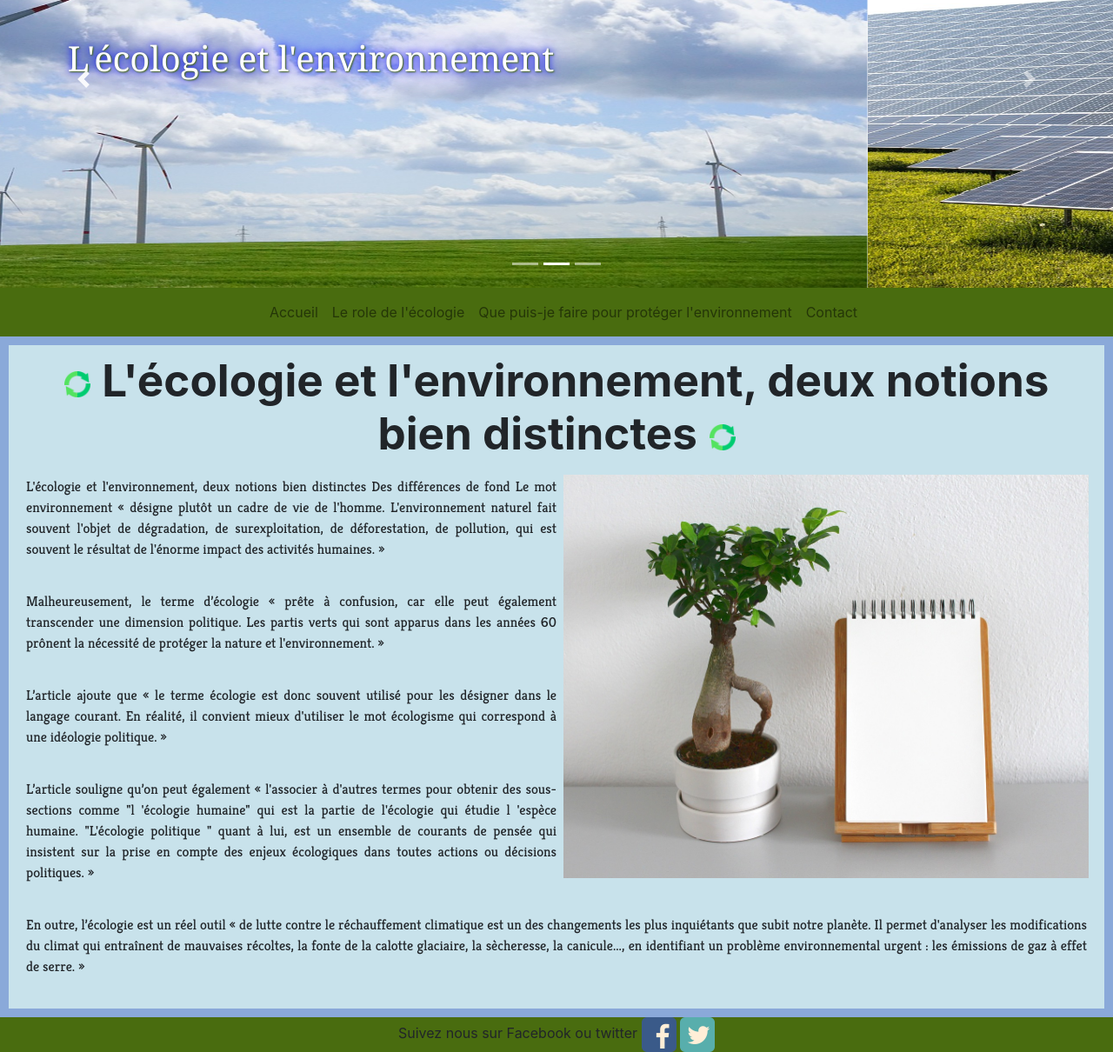
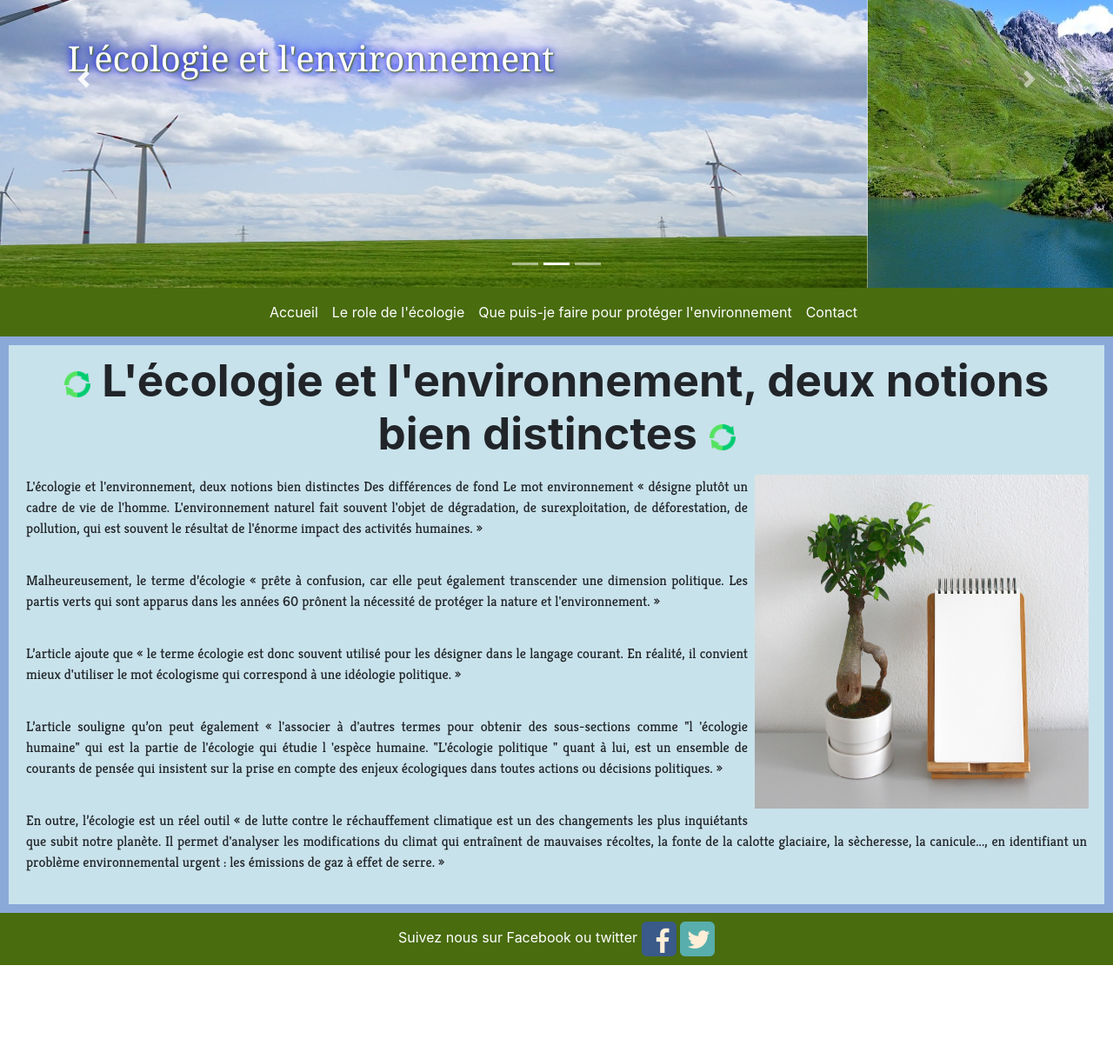
Before and after one commit to florian1426/projet1-masterbootstrap, a plain HTML site: page index.html in a window 1280 px wide. Shown: the part 149-1359 px from the top of the page at 87% size. After the commit the page ends 1259 px from the top, so only its background shows below. Drawn offline with nearby package versions, Linux system fonts and the light colour scheme.

Commit message:
changement couleur texte, dim d'images et espace fb,tw

```diff
--- a/css/style.css
+++ b/css/style.css
@@ -15,7 +15,7 @@
             /* background-color: #496C0F; */
         }
 
-        a {
+        #couleur a {
             color: white;
         }
         /* p {
@@ -30,6 +30,16 @@
 
         h2 {
             font-size: 4vw;
+        }
+
+        #imageleaf2 {
+            height: 400px;
+            width: 400px;
+        }
+
+        #imageleaf {
+            width: 300px;
+            height: 300px;
         }
 
         section {
@@ -69,6 +79,19 @@
             height: 40px;
             width: 40px;
         }
+
+        #centrerverticalement {
+            height: 60px;
+            width: 100%;
+            display: table;
+            text-align: center;
+        }
+
+        #centrerverticalement span {
+            vertical-align: middle;
+            display: table-cell;
+            color: white;
+        }
         /* .rounded {
             padding: 10px;
         } */
--- a/index.html
+++ b/index.html
@@ -32,7 +32,7 @@
                         </div>
                     </div>
                     <div class="carousel-item">
-                        <img src="./images/solar-cells-491703_1280.jpg" class="d-block w-100" alt="...">
+                        <img src="./images/schrecksee-2534484_1920.jpg" class="d-block w-100" alt="...">
                         <div class="carousel-caption  d-md-block">
                             <div class="monter2">
                                 <h1>L'écologie et l'environnement</h1>
@@ -41,7 +41,7 @@
                         </div>
                     </div>
                     <div class="carousel-item">
-                        <img src="./images/the-road-815297_1920.jpg" class="d-block w-100" alt="...">
+                        <img src="./images/panorama-3629120_1920.jpg" class="d-block w-100" alt="...">
                         <div class="carousel-caption  d-md-block">
 
                             <h1>L'écologie et l'environnement</h1>
@@ -72,7 +72,7 @@
                 <span class="navbar-toggler-icon "  ></span>
               </button>
             <div class="collapse navbar-collapse justify-content-around " id="navbarNav">
-                <ul class="navbar-nav ">
+                <ul class="navbar-nav " id="couleur">
                     <li class="nav-item">
                         <a class="nav-link" href="./index.html">Accueil </a>
                     </li>
@@ -126,7 +126,7 @@
 
         <h2 class="text-center "> <img class="" src="images/hand.png" style="width: 30px; height: 30px;" alt="logo"> <strong> L'écologie et l'environnement, deux notions bien distinctes</strong> <img class="hand" src="images/hand.png" style="width: 30px; height: 30px;"> </h2>
         <div>
-            <img class="rounded float-right w-50 p-2 " src="./images/leaf-3162421_1280.jpg " alt="arbustre ">
+            <img class="rounded float-right p-2 d-none d-lg-block" id="imageleaf2" src="./images/leaf-3162421_1280.jpg " alt="arbustre ">
 
             <p>L'écologie et l'environnement, deux notions bien distinctes Des différences de fond Le mot environnement « désigne plutôt un cadre de vie de l'homme. L'environnement naturel fait souvent l'objet de dégradation, de surexploitation, de déforestation,
                 de pollution, qui est souvent le résultat de l'énorme impact des activités humaines. » </p>
@@ -137,9 +137,10 @@
                 de courants de pensée qui insistent sur la prise en compte des enjeux écologiques dans toutes actions ou décisions politiques. »</p>
             <p>En outre, l’écologie est un réel outil « de lutte contre le réchauffement climatique est un des changements les plus inquiétants que subit notre planète. Il permet d'analyser les modifications du climat qui entraînent de mauvaises récoltes,
                 la fonte de la calotte glaciaire, la sècheresse, la canicule..., en identifiant un problème environnemental urgent : les émissions de gaz à effet de serre. »</p>
+            <img class="rounded mx-auto d-block  p-2 d-none d-sm-block d-lg-none" src="./images/leaf-3162421_1280.jpg " id="imageleaf" alt="arbustre ">
         </div>
     </section>
-    <footer class=" d-flex justify-content-center " style="background-color: #496C0F; height:40px;width:100% mb-0">
+    <footer class="   " id="centrerverticalement" style="background-color: #496C0F; height:60px;width:100% mb-0">
 
 
 
@@ -149,7 +150,7 @@
 
 
 
-        <span class=" align-middle">  Suivez nous sur Facebook ou twitter <img class="descendre" src="./images/facebook-2429746_1280.png" width="40px" height="40px" alt="fb">
+        <span class="  text-center">  Suivez nous sur Facebook ou twitter <img class="descendre" src="./images/facebook-2429746_1280.png" width="40px" height="40px" alt="fb">
                 <img class="descendre" src="./images/twitter-2430933_1280.png" width="40px" height="40px" alt="tw"></span>
 
 
```
Also changed, not shown: images/laguna-4899802_1920.jpg (added), images/mountains-4933524_1920.jpg (added), images/nature-3294681_1920.jpg (added), images/panorama-3629120_1920.jpg (added), images/schrecksee-2534484_1920.jpg (added).
